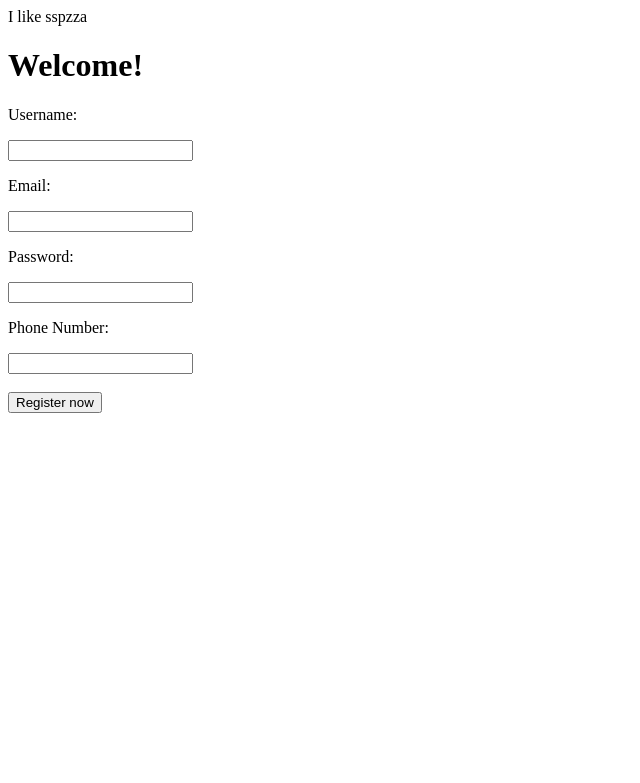
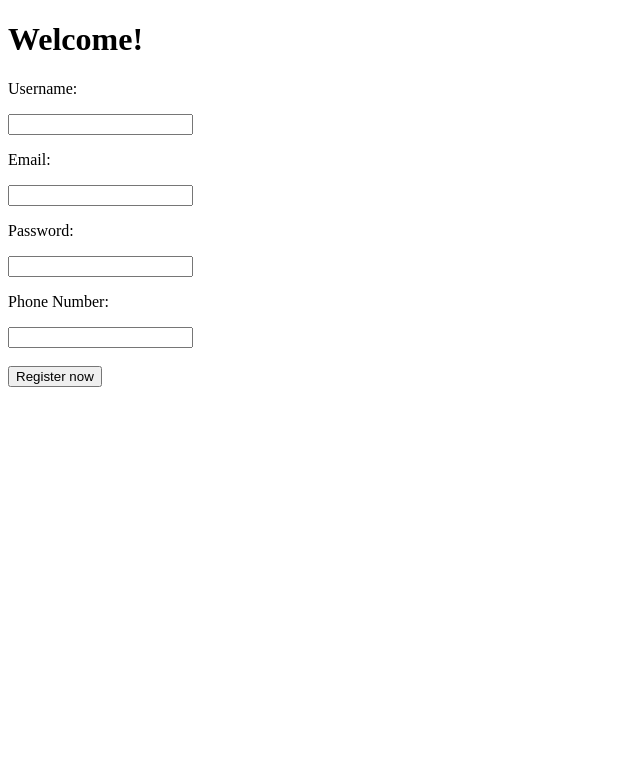
Before and after one commit to ankasabov142/register-PHP, a PHP site: page / in a window 1280 px wide. Shown: the top 783 px of the page, without its empty margins (0-640 px from the left). Run offline with PHP 8.4, Linux system fonts and the light colour scheme.

Commit message:
Troubleshooted

```diff
--- a/index.php
+++ b/index.php
@@ -1,6 +1,5 @@
 <?php
 include"dataBaseConnection.php";
-echo "I like sspzza";
 ?>
 <!DOCTYPE html>
 <html lang="en">
```
